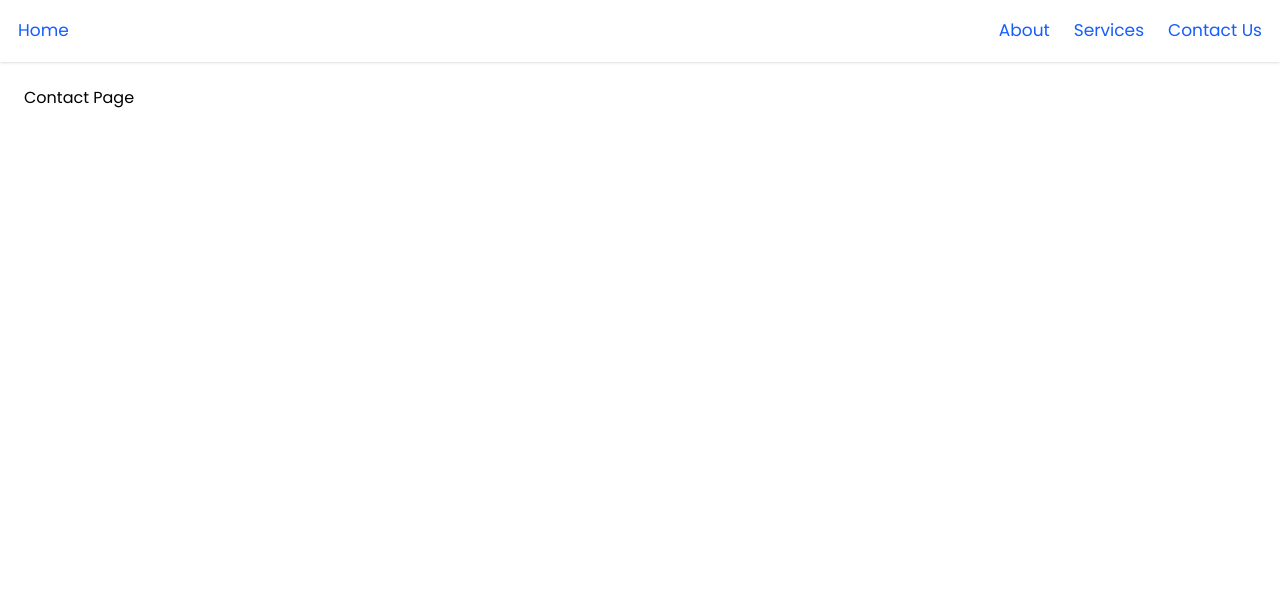
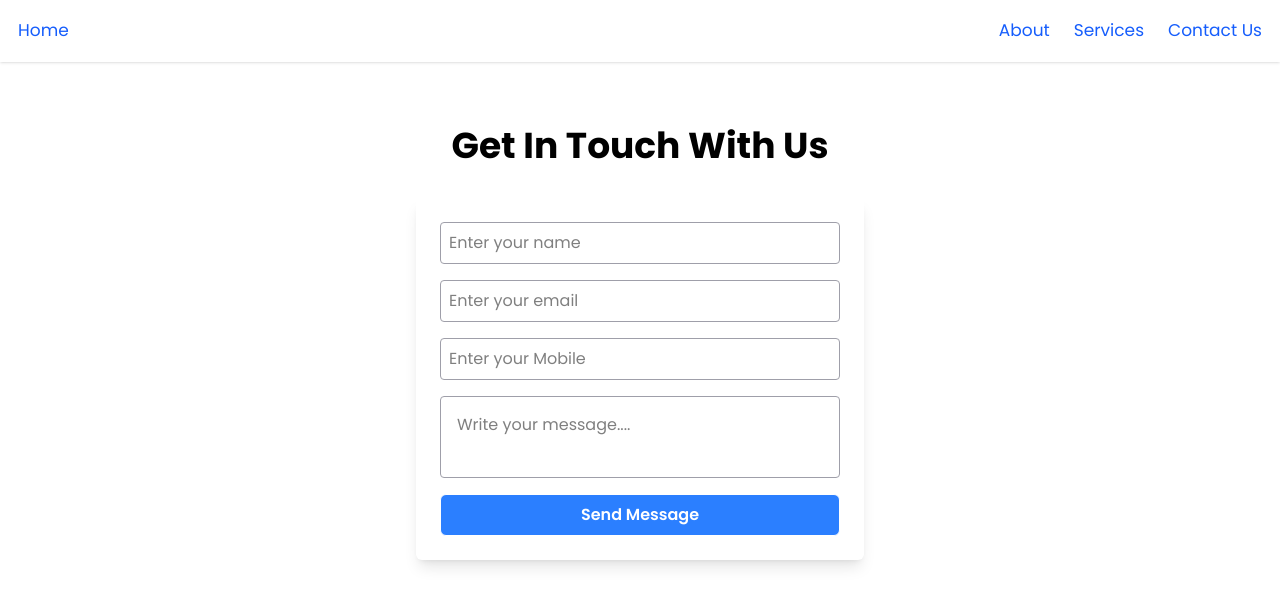
Before and after one commit to Pradyumna-1/gts-sms-project, a React (Vite) app: page /contactus in a window 1280 px wide. Shown: the top 606 px of the page. Built offline with nearby package versions, Linux system fonts and the light colour scheme; no server answers; sample sign-in values are in the browser's storage; a web font is replaced by a local one.

Commit message:
Create contactus page and worked on it

```diff
--- a/src/components/home/navbar/About.jsx
+++ b/src/components/home/navbar/About.jsx
@@ -27,7 +27,7 @@ const About = () => {
 </style>
 
     <div className="w-full flex flex-col items-center justify-center px-10 mt-10  overflow-hidden">
-      <h1 className="text-zinc-800 text-center text-4xl font-bold mb-8 uppercase">
+      <h1 className="text-capitalize text-zinc-800 text-center text-4xl font-bold mb-8 ">
         About Us
       </h1>
       <div className="flex flex-col md:flex-row items-center md:items-start gap-6 p-8 ">
--- a/src/components/home/navbar/ContactUs.jsx
+++ b/src/components/home/navbar/ContactUs.jsx
@@ -2,10 +2,44 @@ import React from 'react'
 
 const ContactUs = () => {
   return (
-    <div>
-      <h1>Contact Page</h1>
+    <div className="w-full py-10 flex flex-col text-center items-center  w-full">
+      <h1 className="text-4xl font-bold capitalize mb-8">
+        Get In Touch with Us
+      </h1>
+      <div className="w-full max-w-md  flex flex-col gap-4  rounded-md p-6 w-96 rounded-lg shadow-lg ">
+        <input
+          name="name"
+          type="text"
+          placeholder="Enter your name"
+          className="w-full p-2 border border-zinc-400 rounded-sm  outline-none "
+        />
+        <input
+          name="email"
+          type="email"
+          placeholder="Enter your email"
+          className="w-full p-2 border border-zinc-400 rounded-sm  outline-none "
+        />
+        <input
+          name="number"
+          type="tel"
+          placeholder="Enter your Mobile"
+          className="w-full p-2 border border-zinc-400 rounded-sm  outline-none "
+        />
+        <textarea
+          name="message"
+          placeholder="Write your message.... "
+          id=""
+          className="resize-none w-full p-4 border border-zinc-400 rounded-sm  outline-none "
+        ></textarea>
+        <button
+          className="px-3 py-2 border rounded-md bg-blue-500 text-white font-semibold"
+          type="submit"
+        >
+          Send Message
+        </button>
+      </div>
     </div>
-  )
+  );
 }
 
 export default ContactUs
```
